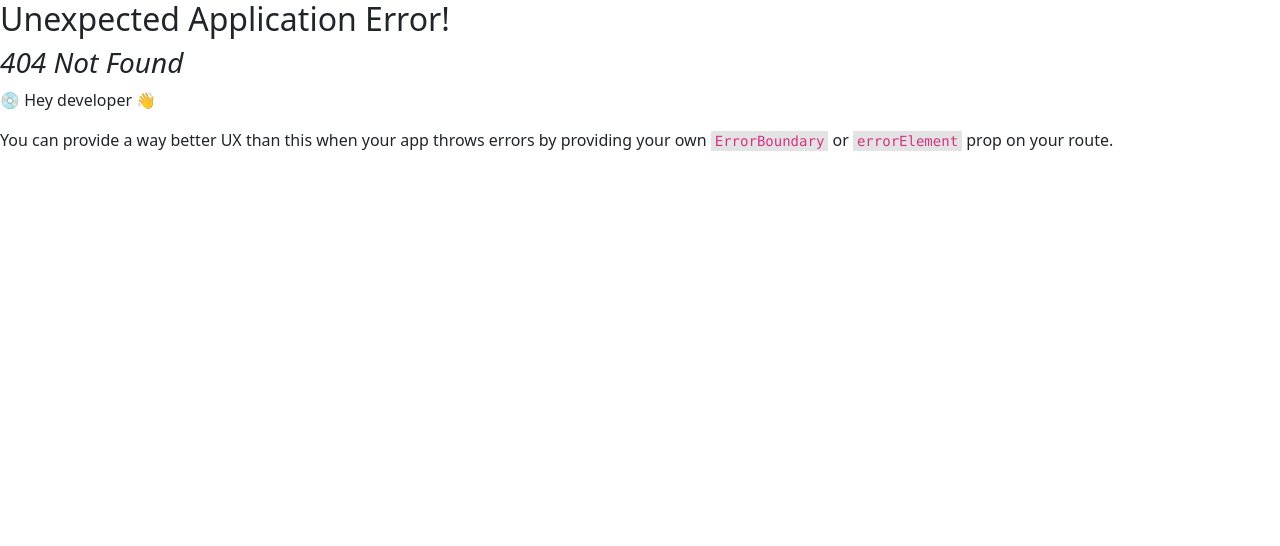
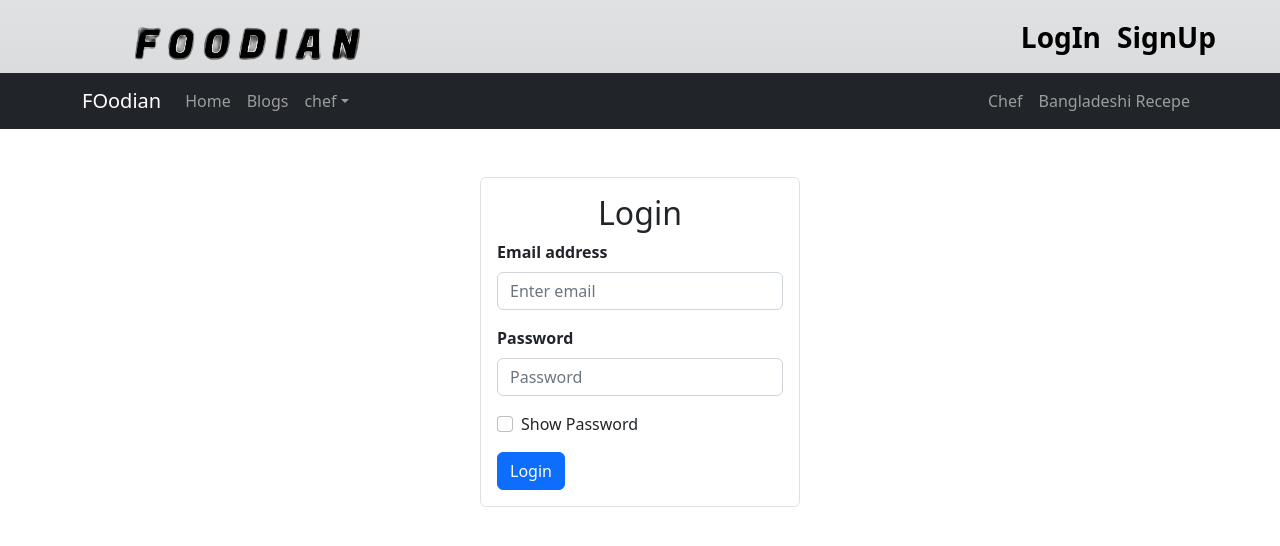
Before and after one commit to fensami/chef-recipe-hunter-client, a React (Vite) app: page /login in a window 1280 px wide. Before the commit this address had no page. Shown: the top 546 px of the page. Built offline with nearby package versions, Linux system fonts and the light colour scheme.

Commit message:
editing navigationbar and create login page and design form

```diff
--- /dev/null
+++ b/src/pages/login/Login.jsx
@@ -0,0 +1,29 @@
+import React from 'react';
+import { Button, Container, Form } from 'react-bootstrap';
+
+const Login = () => {
+    return (
+        <Container className='container p-3 w-25 border mt-5 rounded'>
+            <h2 className='text-center'>Login</h2>
+             <Form>
+      <Form.Group className="mb-3" controlId="formBasicEmail">
+        <Form.Label className='fw-bold'>Email address</Form.Label>
+        <Form.Control type="email" placeholder="Enter email" />
+      </Form.Group>
+
+      <Form.Group className="mb-3" controlId="formBasicPassword">
+        <Form.Label className='fw-bold'>Password</Form.Label>
+        <Form.Control type="password" placeholder="Password" />
+      </Form.Group>
+      <Form.Group className="mb-3" controlId="formBasicCheckbox">
+        <Form.Check type="checkbox" label="Show Password" />
+      </Form.Group>
+      <Button variant="primary" type="submit">
+        Login
+      </Button>
+    </Form>
+        </Container>
+    );
+};
+
+export default Login;
--- a/src/pages/shared/header/Header.jsx
+++ b/src/pages/shared/header/Header.jsx
@@ -3,11 +3,12 @@ import logo from '../../../assets/logo.png'
 import { Link } from 'react-router-dom';
 const Header = () => {
     return (
-        <div className='px-5 bg-success d-flex justify-content-between align-items-center '>
+        <div className='px-5 bg-opacity-25 bg-secondary bg-gradient d-flex justify-content-between align-items-center '>
             <img src={logo} alt="" />
             {/* <h1>FOoDian</h1> */}
             <div>
-                <Link className='fs-3 text-black fw-bold'>Login</Link>
+                <Link to='/login' className='fs-3 text-black fw-bold text-decoration-none'>LogIn</Link>
+                <Link className='text-decoration-none fs-3 text-black mx-3 fw-bold'>SignUp</Link>
             </div>
         </div>
     );
--- /dev/null
+++ b/src/pages/shared/navigationbar/Navigationbar.css
@@ -0,0 +1,8 @@
+.navigation{
+    display: flex;
+    justify-content: space-between;
+    background-color: rgb(39, 215, 115);
+}
+.navigation a{
+    color: black;
+}
--- a/src/pages/shared/navigationbar/Navigationbar.jsx
+++ b/src/pages/shared/navigationbar/Navigationbar.jsx
@@ -1,15 +1,38 @@
 import React from 'react';
 import { Link } from 'react-router-dom';
-
+import './Navigationbar.css'
+import { Container, Nav, NavDropdown, Navbar } from 'react-bootstrap';
 const Navigationbar = () => {
     return (
-        <div className='bg-danger fw-bold '>
-            <Link>Home</Link>
-            <Link>Blogs</Link>
-            <Link>Chef</Link>
-            {/* <h2>this is nagigation</h2> */}
-
-        </div>
+        <Navbar collapseOnSelect expand="lg" bg="dark" variant="dark">
+        <Container>
+          <Navbar.Brand href="#home">FOodian</Navbar.Brand>
+          <Navbar.Toggle aria-controls="responsive-navbar-nav" />
+          <Navbar.Collapse id="responsive-navbar-nav">
+            <Nav className="me-auto">
+              <Nav.Link href="/">Home</Nav.Link>
+              <Nav.Link href="#pricing">Blogs</Nav.Link>
+              <NavDropdown title="chef" id="collasible-nav-dropdown">
+                <NavDropdown.Item href="#action/3.1">Chef-Details</NavDropdown.Item>
+                <NavDropdown.Item href="#action/3.2">
+                  Another action
+                </NavDropdown.Item>
+                <NavDropdown.Item href="#action/3.3">Something</NavDropdown.Item>
+                <NavDropdown.Divider />
+                <NavDropdown.Item href="#action/3.4">
+                  Separated link
+                </NavDropdown.Item>
+              </NavDropdown>
+            </Nav>
+            <Nav>
+              <Nav.Link href="#deets">Chef</Nav.Link>
+              <Nav.Link eventKey={2} href="#memes">
+                Bangladeshi Recepe
+              </Nav.Link>
+            </Nav>
+          </Navbar.Collapse>
+        </Container>
+      </Navbar>
     );
 };
 
--- a/src/routes/Routes.jsx
+++ b/src/routes/Routes.jsx
@@ -1,6 +1,7 @@
 import { createBrowserRouter } from "react-router-dom";
 import Main from "../layout/Main";
 import Home from "../pages/home/home/Home";
+import Login from "../pages/login/Login";
 
 const router = createBrowserRouter([
     {
@@ -10,6 +11,10 @@ const router = createBrowserRouter([
             {
                 path: '/',
                 element: <Home></Home>
+            },
+            {
+                path: 'login',
+                element: <Login></Login>
             }
         ]
     }
```
